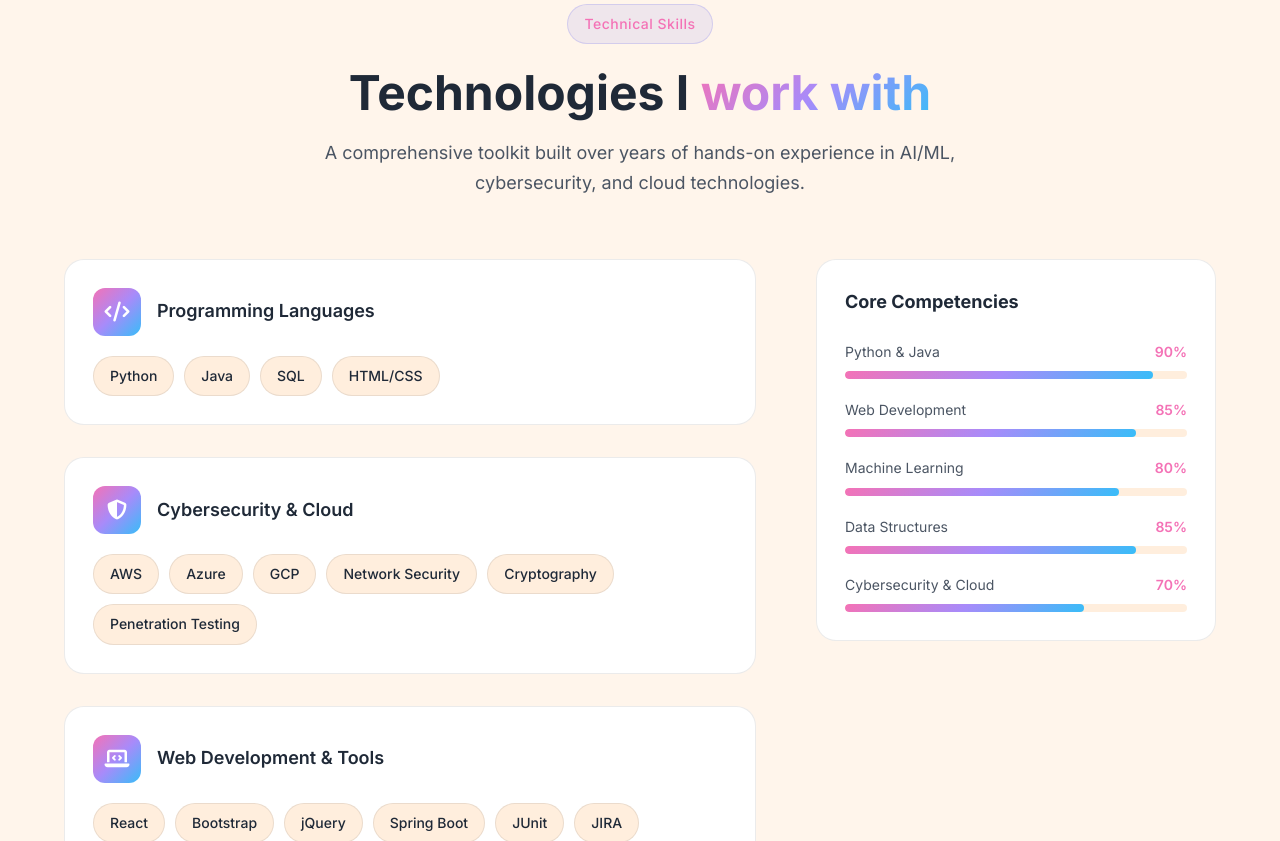
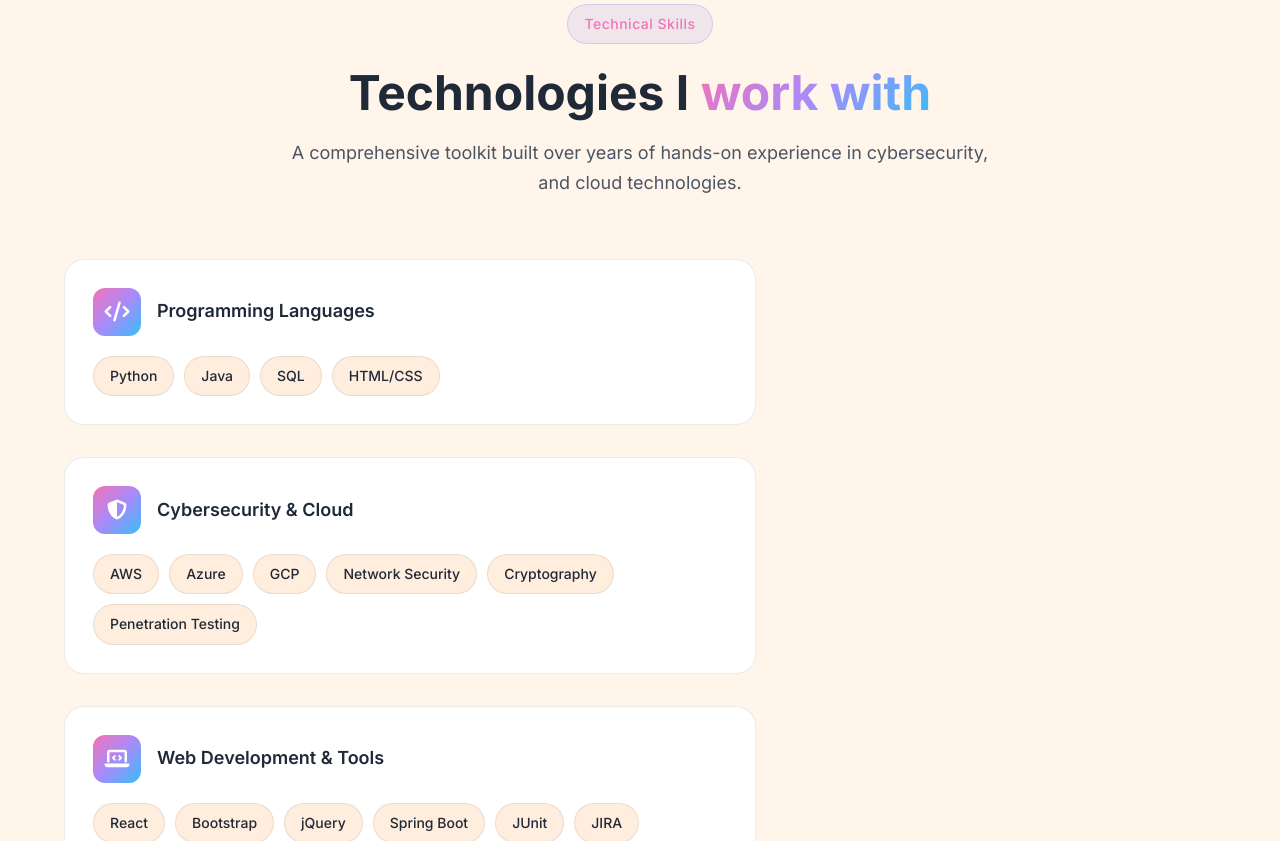
Before and after one commit to reginejones/reginejones.github.io, a plain HTML site: page index.html in a window 1280 px wide. Shown: the part 3940-4781 px from the top of the page. Drawn offline with Linux system fonts and the light colour scheme.

Commit message:
Update index.html

```diff
--- a/index.html
+++ b/index.html
@@ -176,7 +176,7 @@
             <div class="section-header" data-aos="fade-up">
                 <span class="section-tag">Featured Work</span>
                 <h2 class="section-title">Projects that showcase my <span class="gradient-text">expertise</span></h2>
-                <p class="section-subtitle">A selection of projects demonstrating my skills in AI/ML, cybersecurity, cloud computing, and problem-solving.</p>
+                <p class="section-subtitle">A selection of projects demonstrating my skills in cybersecurity, cloud computing, and problem-solving.</p>
             </div>
 
             <div class="projects-filter" data-aos="fade-up">
@@ -353,7 +353,7 @@
             <div class="section-header" data-aos="fade-up">
                 <span class="section-tag">Technical Skills</span>
                 <h2 class="section-title">Technologies I <span class="gradient-text">work with</span></h2>
-                <p class="section-subtitle">A comprehensive toolkit built over years of hands-on experience in AI/ML, cybersecurity, and cloud technologies.</p>
+                <p class="section-subtitle">A comprehensive toolkit built over years of hands-on experience in cybersecurity, and cloud technologies.</p>
             </div>
 
             <div class="skills-content">
@@ -428,62 +428,6 @@
                         </div>
                     </div>
                 </div>
-
-                <!-- Skills Visualization -->
-                <div class="skills-visualization" data-aos="fade-up" data-aos-delay="400">
-                    <div class="viz-card">
-                        <h4>Core Competencies</h4>
-                        <div class="competency-bars">
-                            <div class="competency">
-                                <div class="competency-header">
-                                    <span>Python & Java</span>
-                                    <span>90%</span>
-                                </div>
-                                <div class="competency-bar">
-                                    <div class="competency-fill" data-width="90"></div>
-                                </div>
-                            </div>
-                            <div class="competency">
-                                <div class="competency-header">
-                                    <span>Web Development</span>
-                                    <span>85%</span>
-                                </div>
-                                <div class="competency-bar">
-                                    <div class="competency-fill" data-width="85"></div>
-                                </div>
-                            </div>
-                            <div class="competency">
-                                <div class="competency-header">
-                                    <span>Machine Learning</span>
-                                    <span>80%</span>
-                                </div>
-                                <div class="competency-bar">
-                                    <div class="competency-fill" data-width="80"></div>
-                                </div>
-                            </div>
-                            <div class="competency">
-                                <div class="competency-header">
-                                    <span>Data Structures</span>
-                                    <span>85%</span>
-                                </div>
-                                <div class="competency-bar">
-                                    <div class="competency-fill" data-width="85"></div>
-                                </div>
-                            </div>
-                            <div class="competency">
-                                <div class="competency-header">
-                                    <span>Cybersecurity & Cloud</span>
-                                    <span>70%</span>
-                                </div>
-                                <div class="competency-bar">
-                                    <div class="competency-fill" data-width="70"></div>
-                                </div>
-                            </div>
-                        </div>
-                    </div>
-                </div>
-            </div>
-        </div>
     </section>
 
     <!-- Experience Section -->
```
